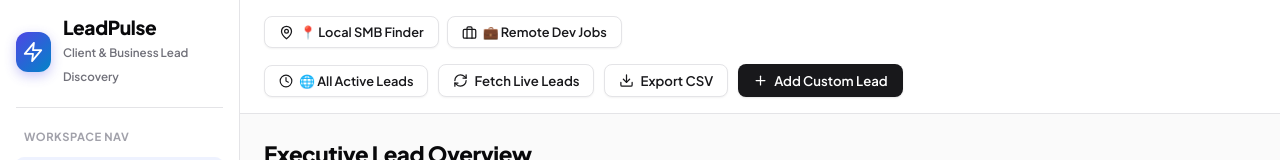
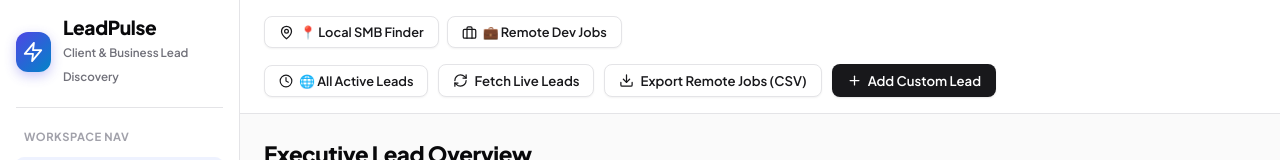
Before and after one commit to hammad02520/leadpulse-client-finder, a React (Vite) app: page / in a window 1280 px wide. Shown: the top 160 px of the page. Built offline with nearby package versions, Linux system fonts and the light colour scheme; no server answers.

Commit message:
FIXED csv issue

```diff
--- a/src/components/Header.tsx
+++ b/src/components/Header.tsx
@@ -79,9 +79,9 @@ export const Header: React.FC<HeaderProps> = ({
         <button
           className="btn btn-secondary"
           onClick={onExportCSV}
-          title="Export qualified leads to CSV"
+          title="Export qualified leads to CSV/Excel"
         >
-          <Download size={15} /> Export CSV
+          <Download size={15} /> {currentView === 'local_biz' ? 'Export Local SMBs (CSV)' : 'Export Remote Jobs (CSV)'}
         </button>
 
         <button
--- a/src/components/LeadDetailDrawer.tsx
+++ b/src/components/LeadDetailDrawer.tsx
@@ -151,8 +151,12 @@ export const LeadDetailDrawer: React.FC<LeadDetailDrawerProps> = ({
         {/* Point to Point Direct Post Link Banner */}
         <div style={{ background: '#eef2ff', border: '1px solid #c7d2fe', borderRadius: '10px', padding: '12px 14px', display: 'flex', alignItems: 'center', justifyContent: 'space-between' }}>
           <div>
-            <div style={{ fontSize: '0.8rem', fontWeight: '700', color: '#3730a3' }}>Point-to-Point Direct Post URL</div>
-            <div style={{ fontSize: '0.725rem', color: '#4338ca' }}>Opens the exact original post page</div>
+            <div style={{ fontSize: '0.8rem', fontWeight: '700', color: '#3730a3' }}>
+              {lead.source === 'LOCAL_BIZ' ? 'OpenStreetMap Verified Node' : 'Point-to-Point Direct Post URL'}
+            </div>
+            <div style={{ fontSize: '0.725rem', color: '#4338ca' }}>
+              {lead.source === 'LOCAL_BIZ' ? 'View physical business coordinates & map tags' : 'Opens the exact original post page'}
+            </div>
           </div>
           <a
             href={lead.sourceUrl}
@@ -161,7 +165,7 @@ export const LeadDetailDrawer: React.FC<LeadDetailDrawerProps> = ({
             className="btn btn-primary"
             style={{ padding: '6px 12px', fontSize: '0.775rem', textDecoration: 'none' }}
           >
-            Open Job Post ↗
+            {lead.source === 'LOCAL_BIZ' ? 'View on OSM ↗' : 'Open Job Post ↗'}
           </a>
         </div>
 
@@ -335,7 +339,7 @@ export const LeadDetailDrawer: React.FC<LeadDetailDrawerProps> = ({
             <div style={{ display: 'flex', alignItems: 'center', gap: '8px' }}>
               <ExternalLink size={15} color="var(--primary)" />
               <a href={lead.sourceUrl} target="_blank" rel="noreferrer" style={{ color: 'var(--primary)', fontWeight: '700', textDecoration: 'none' }}>
-                Open Direct Job Post on {lead.source} ↗
+                {lead.source === 'LOCAL_BIZ' ? 'View Business on OpenStreetMap ↗' : `Open Direct Job Post on ${lead.source} ↗`}
               </a>
             </div>
 
--- a/src/services/overpassService.ts
+++ b/src/services/overpassService.ts
@@ -341,7 +341,7 @@ out body ${limit};`;
         source: 'LOCAL_BIZ',
         sourceUrl: `https://www.openstreetmap.org/node/${item.id}`,
         projectNeed,
-        budgetSignal: '$2,000 - $5,000',
+        budgetSignal: undefined,
         scoreBreakdown,
         websiteAudit: audit,
         status: 'NEW',
```
Also changed, not shown: 1 other file (tests, documents, lock files or other folders).
